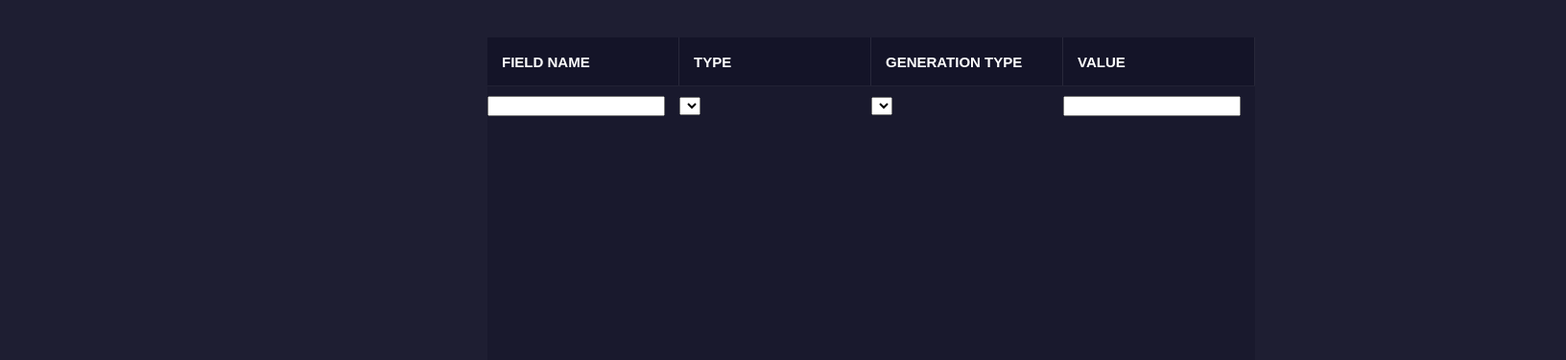
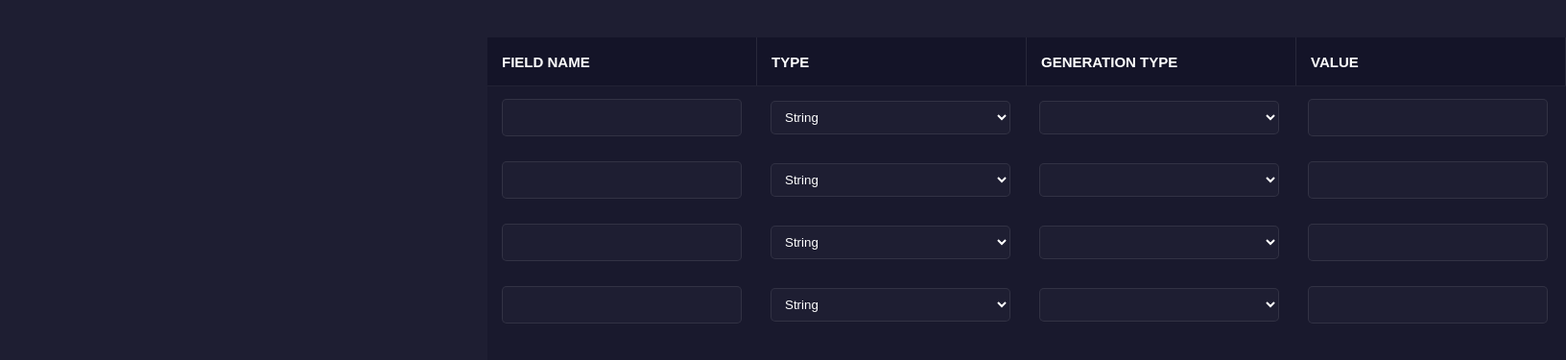
Before and after one commit to dellarosamarco/Json-Generator, a React (Create React App) app: page / in a window 1280 px wide. Shown: the part 161-536 px from the top of the page at 96% size, 1632 px wide, since content can reach past the window. Built offline with nearby package versions, Linux system fonts and the light colour scheme.

Commit message:
feat: setup field types

```diff
--- a/src/Editor/JsonBuilder/JsonBuilder.scss
+++ b/src/Editor/JsonBuilder/JsonBuilder.scss
@@ -1,26 +1,20 @@
 .json-builder{
     margin-left:500px;
     margin-top:200px;
-    width:800px;
-    height: 600px;
+    width:max-content;
+    height:600px;
     background-color: var(--secondary-color);
 
     &-row{
         background-color: var(--tertiary-color);
         display: flex;
 
-        &__cell{
-            width:200px;
-            display: flex;
-            align-items: center;
-            border-right:1px solid rgba(225,225,225,0.1);
-
-            &-title{
-                color:white;
-                font-size: 15px;
-                margin:0px;
-                padding-left:15px;
-                font-family: Arial, Helvetica, sans-serif;
+        &__header, &__field{
+            &__cell{
+                width:250px;
+                display: flex;
+                align-items: center;
+                padding:15px;
             }
         }
 
@@ -30,16 +24,12 @@
             border-bottom:1px solid rgba(160,160,160,0.1);
 
             &__cell{
-                width:200px;
-                display: flex;
-                align-items: center;
                 border-right:1px solid rgba(225,225,225,0.1);
 
                 &-title{
                     color:white;
                     font-size: 15px;
                     margin:0px;
-                    padding-left:15px;
                     font-family: Arial, Helvetica, sans-serif;
                 }
             }
@@ -47,19 +37,35 @@
 
         &__field{
             background-color: var(--secondary-color);
-            height:40px;
+            height:65px;
 
             &__cell{
-                width:200px;
-                display: flex;
-                align-items: center;
 
-                &-title{
+                input{
+                    width:100%;
+                    height:100%;
+                    background-color: var(--primary-color);
+                    border:1px solid var(--border-primary-color);
+                    border-radius:5px;
                     color:white;
-                    font-size: 15px;
-                    margin:0px;
-                    padding-left:15px;
-                    font-family: Arial, Helvetica, sans-serif;
+                    padding-left:10px;
+                    outline:none;
+                }
+
+                input:focus{
+                    background-color: var(--tertiary-color);
+                    border:2px solid var(--border-focus-color);
+                }
+
+                select{
+                    width:100%;
+                    height:100%;
+                    background-color: var(--primary-color);
+                    border:1px solid var(--border-primary-color);
+                    border-radius:5px;
+                    color:white;
+                    padding-left:10px;
+                    outline:none;
                 }
             }
         }
--- a/src/Editor/JsonBuilder/JsonBuilder.tsx
+++ b/src/Editor/JsonBuilder/JsonBuilder.tsx
@@ -5,7 +5,10 @@ export default function JsonBuilder(){
     return (
         <div className="json-builder">
             <JsonBuilderField isHeader={true}></JsonBuilderField>
-            <JsonBuilderField isHeader={false}></JsonBuilderField>
+            <JsonBuilderField></JsonBuilderField>
+            <JsonBuilderField></JsonBuilderField>
+            <JsonBuilderField></JsonBuilderField>
+            <JsonBuilderField></JsonBuilderField>
         </div>
     );
 }
--- a/src/Editor/JsonBuilder/JsonBuilderField/JsonBuilderField.tsx
+++ b/src/Editor/JsonBuilder/JsonBuilderField/JsonBuilderField.tsx
@@ -1,6 +1,7 @@
 import { useState } from "react";
 import { Field } from "../../interfaces/Field.interface";
 import { Header } from "../../interfaces/Header.interface";
+import { FieldTypeInterface, fieldTypes } from "../../models/FieldType.model";
 
 const headers : Header = {
     titles : ['FIELD NAME', 'TYPE','GENERATION TYPE', 'VALUE']
@@ -46,7 +47,15 @@ export default function JsonBuilderField(props : any){
                         </div>
 
                         <div className={cellPrefix}>
-                            <select></select>
+                            <select>
+                                {
+                                    fieldTypes.map((fieldType : FieldTypeInterface) => {
+                                        return (
+                                            <option>{fieldType.fieldName}</option>
+                                        )
+                                    })
+                                }
+                            </select>
                         </div>
 
                         <div className={cellPrefix}>
--- /dev/null
+++ b/src/Editor/models/FieldType.model.ts
@@ -0,0 +1,30 @@
+export enum FieldType{
+    STRING = "String",
+    NUMBER = "Number",
+    BOOLEAN = "Boolean",
+    OBJECT = "Object"
+}
+
+export interface FieldTypeInterface{
+    fieldType : FieldType;
+    fieldName : string;
+}
+
+export const fieldTypes : FieldTypeInterface[] = [
+    {
+        fieldType : FieldType.STRING,
+        fieldName : 'String'
+    },
+    {
+        fieldType : FieldType.NUMBER,
+        fieldName : 'Number'
+    },
+    {
+        fieldType : FieldType.BOOLEAN,
+        fieldName : 'Boolean'
+    },
+    {
+        fieldType : FieldType.OBJECT,
+        fieldName : 'Object'
+    },
+]
--- a/src/index.scss
+++ b/src/index.scss
@@ -2,5 +2,9 @@
     --primary-color: rgba(30,30,50);
     --secondary-color: rgba(25,25,45);
     --tertiary-color: rgba(20,20,40);
+
+    --border-primary-color:rgba(220,220,220,0.1);
+    --border-focus-color:rgba(230,230,230,0.2);
+
     background-color: var(--primary-color);
 }
```
